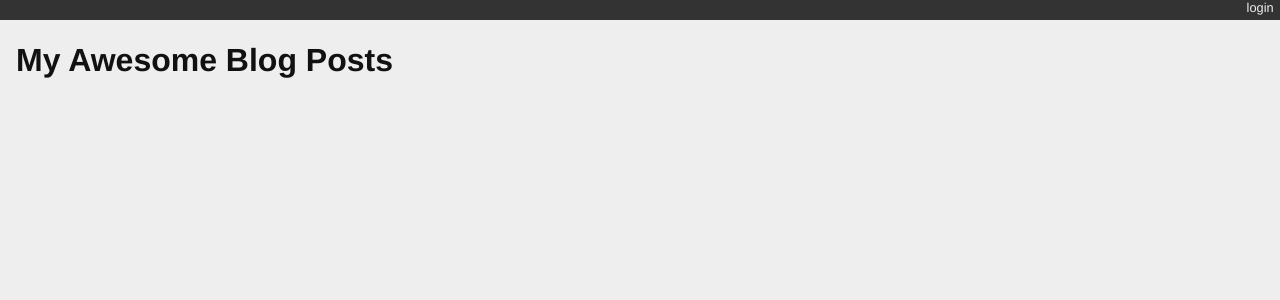
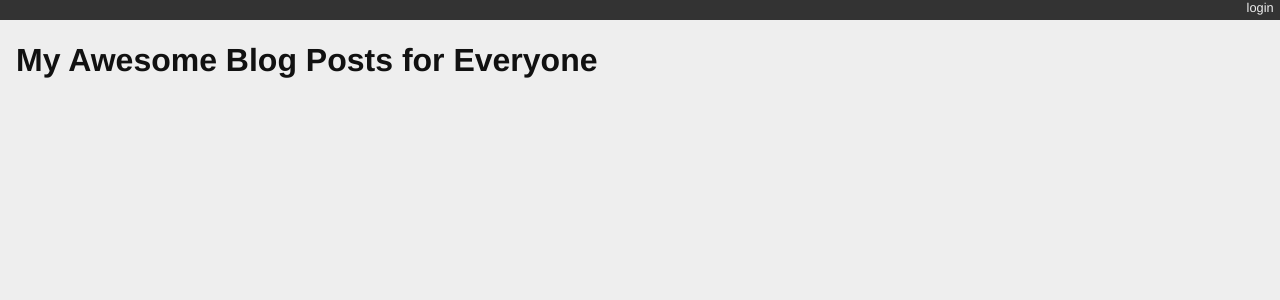
Before and after one commit to mbeazer/django-blog, a Django app: page / in a window 1280 px wide. Shown: the top 300 px of the page. Run offline with Django 3.2, Linux system fonts and the light colour scheme; data that the repository does not hold is empty.

Commit message:
Changed the title again for travis test

```diff
--- a/blogging/templates/blogging/list.html
+++ b/blogging/templates/blogging/list.html
@@ -1,5 +1,5 @@
 {% extends "base.html" %}{% block content %}
-  <h1>My Awesome Blog Posts</h1>
+  <h1>My Awesome Blog Posts for Everyone</h1>
   {% comment %} here is where the query happens {% endcomment %}
   {% for post in post_list %}
   <div class="post">
--- a/blogging/tests.py
+++ b/blogging/tests.py
@@ -59,7 +59,7 @@ class FrontEndTestCase(TestCase):
                 self.assertNotContains(resp, title)
 
     def test_details_only_published(self):
-        for count in range(1, 11):
+        for count in range(1, 6):
             title = "Post %d Title" % count
             post = Post.objects.get(title=title)
             resp = self.client.get('/posts/%d/' % post.pk)
```
